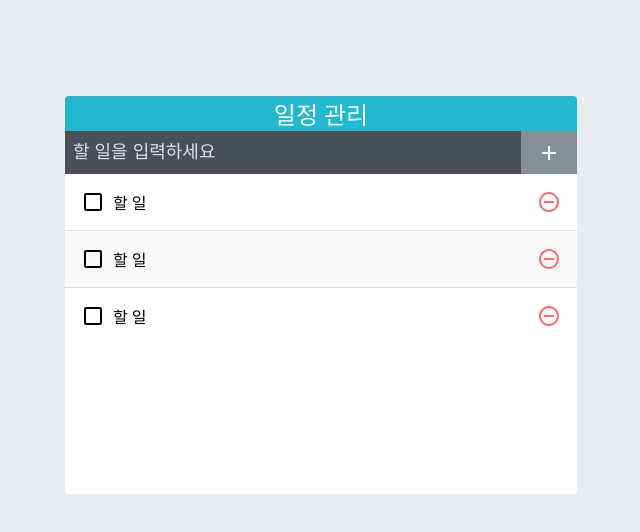
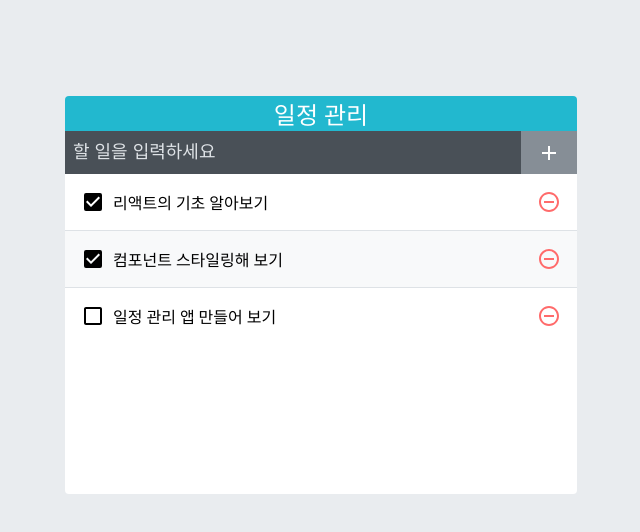
Before and after one commit to syeon2565/react_TodoList, a React (Create React App) app in the folder todo-app/: page / in a window 1280 px wide. Shown: the top 532 px of the page, without its empty margins (319-959 px from the left). Built offline with nearby package versions, Linux system fonts and the light colour scheme.

Commit message:
todolist_insert

```diff
--- a/todo-app/src/App.js
+++ b/todo-app/src/App.js
@@ -1,13 +1,45 @@
-import React from 'react';
+import React, { useState, useRef, useCallback } from 'react';
 import TodoTemplate from './TodoTemplate';
 import TodoInsert from './TodoInsert';
 import TodoList from './TodoList';
 
 const App = () => {
+  const [todos, setTodos] = useState([
+    {
+      id: 1,
+      text: '리액트의 기초 알아보기',
+      checked: true,
+    },
+    {
+      id: 2,
+      text: '컴포넌트 스타일링해 보기',
+      checked: true,
+    },
+    {
+      id: 3,
+      text: '일정 관리 앱 만들어 보기',
+      checked: false,
+    },
+  ]);
+  const nextId = useRef(4);
+
+  const onInsert = useCallback(
+    (text) => {
+      const todo = {
+        id: nextId.current,
+        text,
+        checked: false,
+      };
+      setTodos(todos.concat(todo));
+      nextId.current += 1;
+    },
+    [todos],
+  );
+
   return (
     <TodoTemplate>
-      <TodoInsert />
-      <TodoList/>
+      <TodoInsert onInsert={onInsert} />
+      <TodoList todos={todos} />
     </TodoTemplate>
   );
 };
--- a/todo-app/src/TodoInsert.js
+++ b/todo-app/src/TodoInsert.js
@@ -1,12 +1,27 @@
-import React from 'react';
-import { MdAdd } from "react-icons/md";
+import React, { useState, useCallback } from 'react';
+import { MdAdd } from 'react-icons/md';
 import './TodoInsert.scss';
 
-const TodoInsert = ({ children }) => {
+const TodoInsert = ({onInsert}) => {
+  const [value, setValue] = useState('');
+  const onChange = useCallback((e) => {
+    setValue(e.target.value);
+  }, []);
+  const onClick=useCallback(
+    ()=>{
+      onInsert(value);
+      setValue('');
+    },
+    [onInsert,value],
+  );
   return (
-    <div className="TodoInsert">
-      <input placeholder="할 일을 입력하세요" />
-      <button type="submit">
+    <div className="TodoInsert" >
+      <input
+        placeholder="할 일을 입력하세요"
+        value={value}
+        onChange={onChange}
+      />
+      <button type="submit" onClick={onClick}>
         <MdAdd />
       </button>
     </div>
--- a/todo-app/src/TodoList.js
+++ b/todo-app/src/TodoList.js
@@ -1,14 +1,14 @@
 import React from 'react';
-import TodoListItem from './TodoListItem'
+import TodoListItem from './TodoListItem';
 import './TodoList.scss';
 
-const TodoList=()=>{
-  return(
+const TodoList = ({ todos }) => {
+  return (
     <div className="TodoList">
-      <TodoListItem/>
-      <TodoListItem/>
-      <TodoListItem/>
+      {todos.map(todo => (
+        <TodoListItem todo={todo} key={todo.id} />
+      ))}
     </div>
-  )
-}
+  );
+};
 export default TodoList;
--- a/todo-app/src/TodoListItem.js
+++ b/todo-app/src/TodoListItem.js
@@ -1,20 +1,24 @@
 import React from 'react';
 import {
   MdCheckBoxOutlineBlank,
+  MdCheckBox,
   MdRemoveCircleOutline,
 } from 'react-icons/md';
+import cn from 'classnames';
 import './TodoListItem.scss';
-const TodoListItem=()=>{
-  return(
+
+const TodoListItem = ({ todo }) => {
+  const { text, checked } = todo;
+  return (
     <div className="TodoListItem">
-      <div className="checkbox">
-        <MdCheckBoxOutlineBlank/>
-        <div className="text">할 일 </div>
+      <div className={cn('checkbox', { checked })}>
+        {checked ? <MdCheckBox /> : <MdCheckBoxOutlineBlank />}
+        <div className="text">{text} </div>
       </div>
       <div className="remove">
-        <MdRemoveCircleOutline/>
+        <MdRemoveCircleOutline />
       </div>
     </div>
-  )
-}
+  );
+};
 export default TodoListItem;
```
